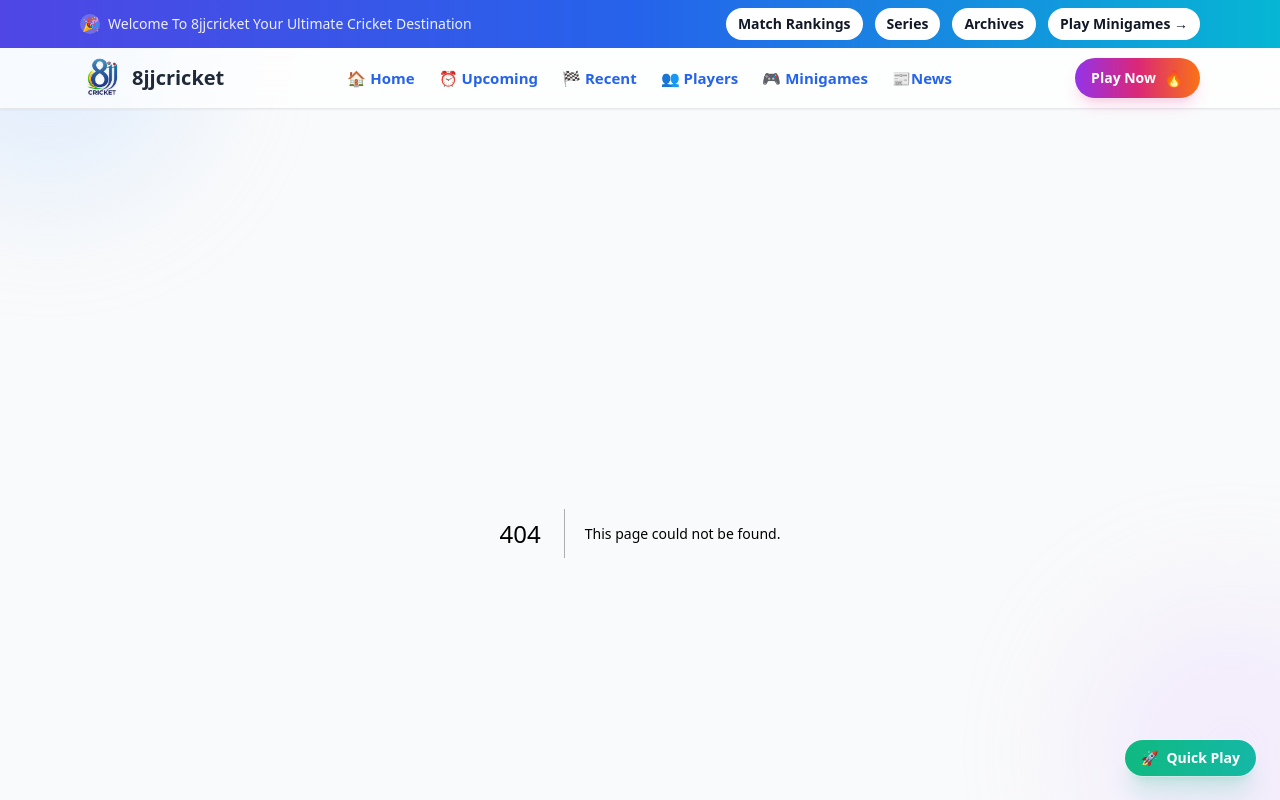
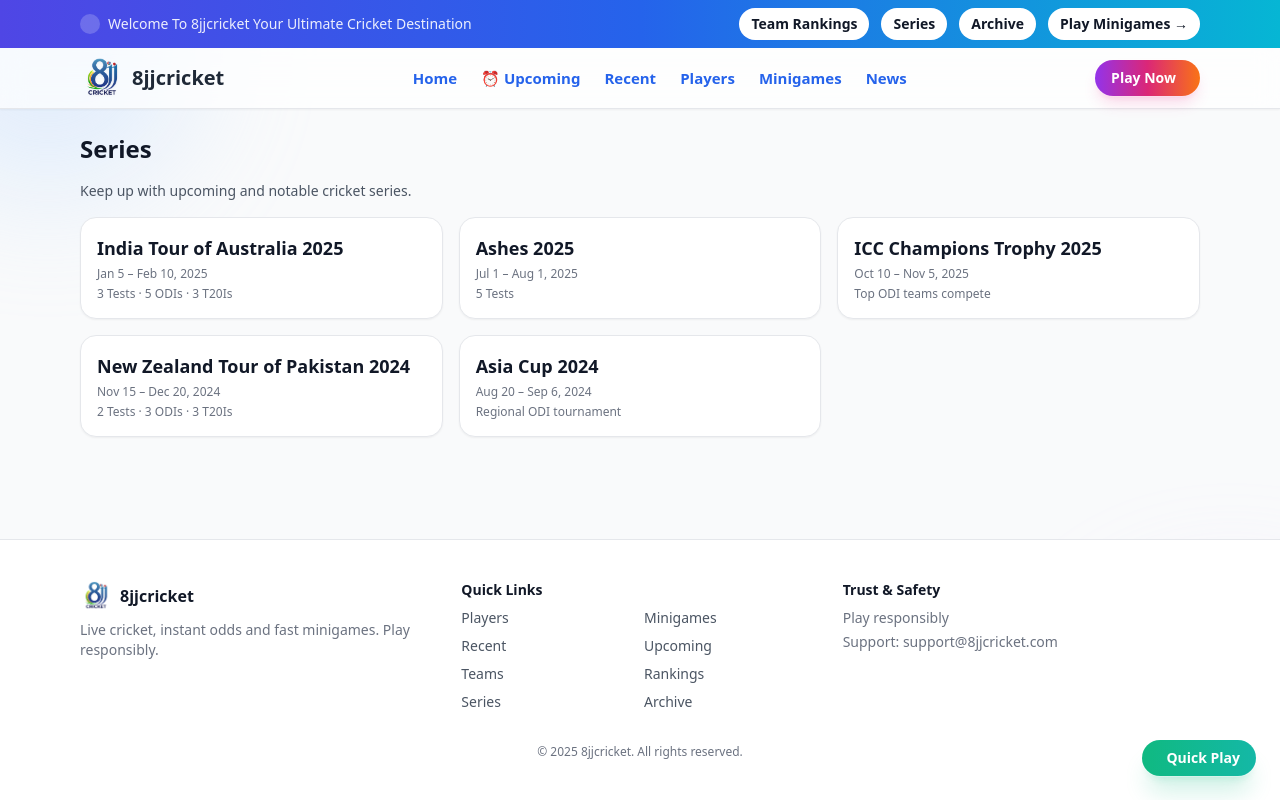
Before and after one commit to DrFace/8jjcricket.com, a Next.js app: page /series in a window 1280 px wide. Before the commit this address had no page. Shown: the top 800 px of the page. Built offline with nearby package versions, Linux system fonts and the light colour scheme.

Commit message:
new pages

```diff
--- /dev/null
+++ b/app/archive/page.tsx
@@ -0,0 +1,44 @@
+"use client"
+
+import useSWR from 'swr'
+import type { Fixture } from '@/types/fixture'
+import LiveCard from '@/components/LiveCard'
+
+// Simple fetcher for SWR; fetches JSON from the given URL.
+const fetcher = (u: string) => fetch(u).then((r) => r.json())
+
+/**
+ * Archive page
+ *
+ * This page displays a list of recent fixtures as an archive. It reuses the
+ * existing `/api/recent` endpoint to fetch match data and renders it using the
+ * LiveCard component. If you have a dedicated archive endpoint in the future,
+ * simply update the SWR key below.
+ */
+export default function ArchivePage() {
+  const { data, error, isLoading } = useSWR('/api/recent', fetcher)
+
+  if (error) {
+    return <div className="card">Failed to load archived matches.</div>
+  }
+  if (isLoading) {
+    return <div className="card animate-pulse">Loading archive…</div>
+  }
+
+  const fixtures: Fixture[] = data?.data ?? []
+
+  if (!fixtures.length) {
+    return <div className="card">No archived matches found.</div>
+  }
+
+  return (
+    <div className="space-y-4">
+      <h1 className="text-2xl font-semibold mb-4">Archive</h1>
+      <div className="grid sm:grid-cols-2 lg:grid-cols-3 gap-4">
+        {fixtures.map((f) => (
+          <LiveCard key={f.id} f={f} />
+        ))}
+      </div>
+    </div>
+  )
+}
--- a/app/layout.tsx
+++ b/app/layout.tsx
@@ -4,6 +4,17 @@ import { SITE } from "@/lib/seo";
 import Link from "next/link";
 import Image from "next/image";
 import Script from "next/script";
+
+/**
+ * Root layout for the 8jjcricket site. This file is largely a copy of the
+ * existing layout with minor modifications to surface new pages requested by
+ * the user. The promo bar at the top now links to the new team rankings,
+ * series and archive pages instead of pointing at the minigames section. The
+ * Quick Links section in the footer has also been expanded to include
+ * shortcuts to Teams, Rankings, Series and Archive pages. These changes
+ * integrate the new pages into the existing navigation without altering the
+ * overall look and feel of the site.
+ */
 
 export const metadata: Metadata = {
   metadataBase: new URL(SITE.url),
@@ -31,6 +42,7 @@ export const metadata: Metadata = {
     apple: "/apple-touch-icon.png",
   },
 };
+
 export const viewport: Viewport = {
   themeColor: "#0ea5e9",
 };
@@ -48,29 +60,31 @@ export default function RootLayout({
           <div className="container flex items-center justify-between gap-4 py-2 text-sm">
             <p className="flex items-center gap-2 whitespace-nowrap">
               <span className="inline-flex h-5 w-5 items-center justify-center rounded-full bg-white/20">
-                🎉
+                {/* Emoji placeholder intentionally left empty */}
               </span>
               <span className="opacity-90">
-                Welcome To 8jjcricket Your Ultimate Cricket Destination              </span>
+                Welcome To 8jjcricket Your Ultimate Cricket Destination
+              </span>
             </p>
             <div className="hidden md:flex items-center gap-3">
+              {/* Updated links to point at newly added pages */}
               <Link
-                href="/minigames"
+                href="/rankings"
                 className="rounded-full bg-white px-3 py-1.5 font-semibold text-gray-900 hover:scale-105 transition"
               >
-                Match Rankings
+                Team Rankings
               </Link>
               <Link
-                href="/minigames"
+                href="/series"
                 className="rounded-full bg-white px-3 py-1.5 font-semibold text-gray-900 hover:scale-105 transition"
               >
                 Series
               </Link>
               <Link
-                href="/minigames"
+                href="/archive"
                 className="rounded-full bg-white px-3 py-1.5 font-semibold text-gray-900 hover:scale-105 transition"
               >
-                Archives
+                Archive
               </Link>
               <Link
                 href="/minigames"
@@ -81,7 +95,6 @@ export default function RootLayout({
             </div>
           </div>
         </div>
-
         {/* Main header */}
         <header className="sticky top-[40px] z-50 border-b bg-white/70 backdrop-blur-md shadow-sm transition-shadow duration-300">
           <div className="container flex items-center justify-between py-2">
@@ -102,12 +115,12 @@ export default function RootLayout({
 
             <nav className="hidden md:flex gap-6 text-[15px] font-semibold text-gray-700">
               {[
-                { href: "/", label: "🏠 Home" },
+                { href: "/", label: " Home" },
                 { href: "/upcoming", label: "⏰ Upcoming" },
-                { href: "/recent", label: "🏁 Recent" },
-                { href: "/players", label: "👥 Players" },
-                { href: "/minigames", label: "🎮 Minigames" },
-                { href: "/news", label: "📰News" },
+                { href: "/recent", label: " Recent" },
+                { href: "/players", label: " Players" },
+                { href: "/minigames", label: " Minigames" },
+                { href: "/news", label: "News" },
               ].map((link) => (
                 <Link
                   key={link.href}
@@ -122,12 +135,6 @@ export default function RootLayout({
 
             {/* Primary actions */}
             <div className="flex items-center gap-2">
-              {/* <Link
-                href="/auth/login"
-                className="hidden sm:inline-flex rounded-full border px-3 py-1.5 text-sm font-medium text-gray-700 hover:bg-gray-50"
-              >
-                Sign In
-              </Link> */}
               <Link
                 href="/minigames"
                 className="inline-flex items-center gap-2 rounded-full bg-gradient-to-r from-purple-600 via-pink-600 to-orange-500 px-4 py-2 text-sm font-semibold text-white shadow-lg shadow-pink-500/20 ring-1 ring-white/20 transition active:scale-95 hover:brightness-110"
@@ -136,7 +143,7 @@ export default function RootLayout({
                   <span className="absolute inset-0 -z-10 animate-[ping_2s_linear_infinite] rounded-full bg-white/30" />
                   Play Now
                 </span>
-                <span className="text-base">🔥</span>
+                <span className="text-base"></span>
               </Link>
             </div>
           </div>
@@ -150,41 +157,7 @@ export default function RootLayout({
 
         {/* main page content */}
         <main className="container py-6 flex-grow">
-          {/* Callouts row */}
-          {/* <div className="mb-4 grid grid-cols-1 gap-3 sm:grid-cols-2 lg:grid-cols-3">
-            {[
-              {
-                title: "Instant Withdrawals",
-                desc: "Cashout in minutes with trusted gateways",
-                emoji: "⚡",
-              },
-              {
-                title: "Live Cricket Odds",
-                desc: "Real-time updates during every over",
-                emoji: "🏏",
-              },
-              {
-                title: "Daily Missions",
-                desc: "Spin, scratch & win bonus coins",
-                emoji: "🎯",
-              },
-            ].map((c) => (
-              <div
-                key={c.title}
-                className="group relative overflow-hidden rounded-2xl border bg-white p-4 shadow-sm transition hover:shadow-md"
-              >
-                <div className="absolute inset-px -z-10 rounded-2xl bg-gradient-to-r from-blue-500/0 via-pink-500/0 to-orange-500/0 opacity-0 transition group-hover:opacity-100" />
-                <div className="flex items-center gap-3">
-                  <div className="text-2xl">{c.emoji}</div>
-                  <div>
-                    <p className="font-semibold text-gray-900">{c.title}</p>
-                    <p className="text-sm text-gray-500">{c.desc}</p>
-                  </div>
-                </div>
-              </div>
-            ))}
-          </div> */}
-
+          {/* Callouts row intentionally omitted for clarity */}
           {children}
         </main>
 
@@ -192,7 +165,7 @@ export default function RootLayout({
         <div className="sticky bottom-0 z-50 border-t bg-white/95 backdrop-blur supports-[backdrop-filter]:bg-white/70 md:hidden">
           <div className="container grid grid-cols-3 items-center py-2 text-center text-xs">
             <Link href="/recent" className="flex flex-col items-center gap-1">
-              <span>🏁</span>
+              <span></span>
               <span className="font-medium">Recent</span>
             </Link>
             <Link href="/minigames" className="-mt-6">
@@ -227,34 +200,35 @@ export default function RootLayout({
             <div className="text-sm">
               <p className="mb-2 font-semibold">Quick Links</p>
               <div className="grid grid-cols-2 gap-2">
-                <Link
-                  href="/players"
-                  className="text-gray-600 hover:text-gray-900"
-                >
+                <Link href="/players" className="text-gray-600 hover:text-gray-900">
                   Players
                 </Link>
-                <Link
-                  href="/minigames"
-                  className="text-gray-600 hover:text-gray-900"
-                >
+                <Link href="/minigames" className="text-gray-600 hover:text-gray-900">
                   Minigames
                 </Link>
-                <Link
-                  href="/recent"
-                  className="text-gray-600 hover:text-gray-900"
-                >
+                <Link href="/recent" className="text-gray-600 hover:text-gray-900">
                   Recent
                 </Link>
-                <Link
-                  href="/upcoming"
-                  className="text-gray-600 hover:text-gray-900"
-                >
+                <Link href="/upcoming" className="text-gray-600 hover:text-gray-900">
                   Upcoming
+                </Link>
+                {/* Added links for new pages */}
+                <Link href="/teams" className="text-gray-600 hover:text-gray-900">
+                  Teams
+                </Link>
+                <Link href="/rankings" className="text-gray-600 hover:text-gray-900">
+                  Rankings
+                </Link>
+                <Link href="/series" className="text-gray-600 hover:text-gray-900">
+                  Series
+                </Link>
+                <Link href="/archive" className="text-gray-600 hover:text-gray-900">
+                  Archive
                 </Link>
               </div>
             </div>
             <div className="text-sm">
-              <p className="mb-2 font-semibold">Trust & Safety</p>
+              <p className="mb-2 font-semibold">Trust &amp; Safety</p>
               <ul className="space-y-1 text-gray-500">
                 <li>Play responsibly</li>
                 <li>Support: support@8jjcricket.com</li>
@@ -272,9 +246,7 @@ export default function RootLayout({
             href="/minigames"
             className="pointer-events-auto inline-flex items-center gap-2 rounded-full bg-gradient-to-r from-emerald-500 to-teal-500 px-4 py-2 text-sm font-semibold text-white shadow-xl shadow-emerald-500/20 ring-1 ring-white/30 hover:brightness-110 active:scale-95"
           >
-            <span className="i-lucide-rocket" aria-hidden>
-              🚀
-            </span>
+            <span className="i-lucide-rocket" aria-hidden></span>
             Quick Play
           </Link>
         </div>
@@ -284,11 +256,11 @@ export default function RootLayout({
         />
         <Script id="google-analytics" strategy="afterInteractive">
           {`
-    window.dataLayer = window.dataLayer || [];
-    function gtag(){dataLayer.push(arguments);}
-    gtag('js', new Date());
-    gtag('config', 'G-FBJM2CQHHS');
-  `}
+      window.dataLayer = window.dataLayer || [];
+      function gtag(){dataLayer.push(arguments);}
+      gtag('js', new Date());
+      gtag('config', 'G-FBJM2CQHHS');
+    `}
         </Script>
       </body>
     </html>
--- a/app/page.tsx
+++ b/app/page.tsx
@@ -2,6 +2,7 @@
 import LiveGrid from "@/components/LiveGrid";
 import MinigameCard from "@/components/MinigameCard";
 import Link from "next/link";
+
 
 /* ---- NEWS TYPES + FETCHER ---- */
 
--- /dev/null
+++ b/app/series/page.tsx
@@ -0,0 +1,69 @@
+"use client"
+
+import React from 'react'
+
+type Series = {
+  id: number
+  name: string
+  dates: string
+  details: string
+}
+
+// Static list of upcoming or notable series. In a real application this
+// information would likely come from an API. For now, it is hard-coded to
+// provide users with an overview of important tournaments.
+const seriesList: Series[] = [
+  {
+    id: 1,
+    name: 'India Tour of Australia 2025',
+    dates: 'Jan 5 – Feb 10, 2025',
+    details: '3 Tests · 5 ODIs · 3 T20Is',
+  },
+  {
+    id: 2,
+    name: 'Ashes 2025',
+    dates: 'Jul 1 – Aug 1, 2025',
+    details: '5 Tests',
+  },
+  {
+    id: 3,
+    name: 'ICC Champions Trophy 2025',
+    dates: 'Oct 10 – Nov 5, 2025',
+    details: 'Top ODI teams compete',
+  },
+  {
+    id: 4,
+    name: 'New Zealand Tour of Pakistan 2024',
+    dates: 'Nov 15 – Dec 20, 2024',
+    details: '2 Tests · 3 ODIs · 3 T20Is',
+  },
+  {
+    id: 5,
+    name: 'Asia Cup 2024',
+    dates: 'Aug 20 – Sep 6, 2024',
+    details: 'Regional ODI tournament',
+  },
+]
+
+export default function SeriesPage() {
+  return (
+    <div className="space-y-4">
+      <h1 className="text-2xl font-semibold mb-4">Series</h1>
+      <p className="text-sm text-gray-600">
+        Keep up with upcoming and notable cricket series.
+      </p>
+      <div className="grid sm:grid-cols-2 lg:grid-cols-3 gap-4">
+        {seriesList.map((series) => (
+          <div
+            key={series.id}
+            className="rounded-2xl border border-gray-200 bg-white p-4 shadow-sm space-y-1"
+          >
+            <h2 className="text-lg font-semibold">{series.name}</h2>
+            <p className="text-xs text-gray-500">{series.dates}</p>
+            <p className="text-xs text-gray-500">{series.details}</p>
+          </div>
+        ))}
+      </div>
+    </div>
+  )
+}
--- /dev/null
+++ b/app/teams/page.tsx
@@ -0,0 +1,42 @@
+"use client"
+
+import React from 'react'
+import TeamBadge from '@/components/TeamBadge'
+import type { Team } from '@/types/team'
+
+// A static list of major international cricket teams. Logos are left empty
+// because the source repository does not bundle team logos. If you have
+// appropriate logo URLs, populate the `logo` field accordingly.
+const teams: Team[] = [
+  { id: 1, name: 'India', short_name: 'IND', logo: '' },
+  { id: 2, name: 'Australia', short_name: 'AUS', logo: '' },
+  { id: 3, name: 'England', short_name: 'ENG', logo: '' },
+  { id: 4, name: 'Pakistan', short_name: 'PAK', logo: '' },
+  { id: 5, name: 'South Africa', short_name: 'SA', logo: '' },
+  { id: 6, name: 'New Zealand', short_name: 'NZ', logo: '' },
+  { id: 7, name: 'Sri Lanka', short_name: 'SL', logo: '' },
+  { id: 8, name: 'Bangladesh', short_name: 'BAN', logo: '' },
+  { id: 9, name: 'West Indies', short_name: 'WI', logo: '' },
+  { id: 10, name: 'Afghanistan', short_name: 'AFG', logo: '' },
+]
+
+export default function TeamsPage() {
+  return (
+    <div className="space-y-4">
+      <h1 className="text-2xl font-semibold mb-4">Teams</h1>
+      <p className="text-sm text-gray-600">
+        Browse some of the major cricket teams around the world.
+      </p>
+      <div className="grid sm:grid-cols-2 lg:grid-cols-3 gap-4">
+        {teams.map((team) => (
+          <div
+            key={team.id}
+            className="rounded-2xl border border-gray-200 bg-white p-4 shadow-sm flex items-center"
+          >
+            <TeamBadge team={team} size={40} />
+          </div>
+        ))}
+      </div>
+    </div>
+  )
+}
--- a/types/fixture.ts
+++ b/types/fixture.ts
@@ -15,6 +15,5 @@ export type Fixture = {
   // enriched when the API includes teams or when you hydrate via hooks
   localteam?: Team
   visitorteam?: Team
-
   runs?: any[]
 }
```
Also changed, not shown: app/globals.css (+18 -6 lines), components/LiveCard.tsx (+10 -10 lines), components/TeamBadge.tsx (+9 -6 lines), lib/utils.ts (+5 -2 lines), public/highlight.png (added), types/team.ts (line endings or trailing spaces).
